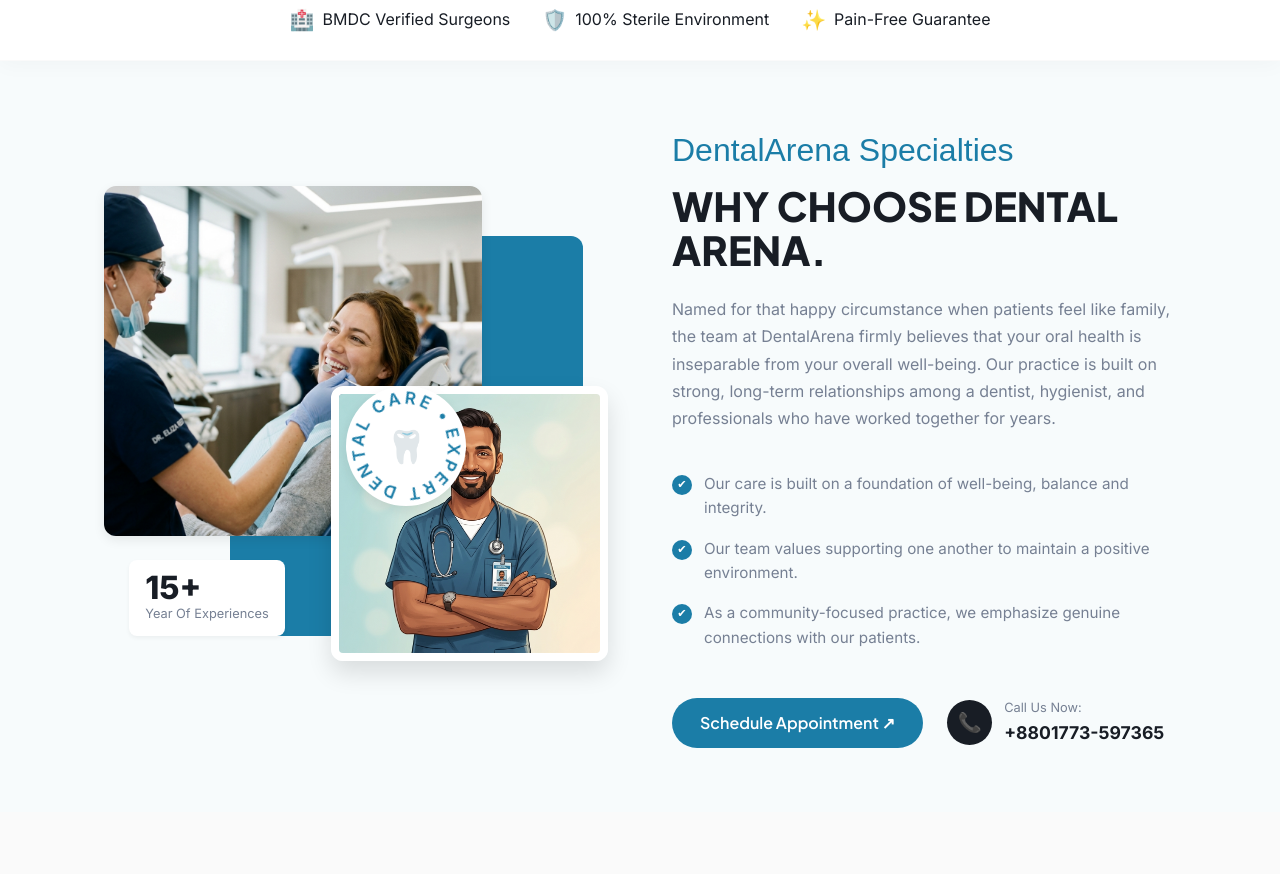
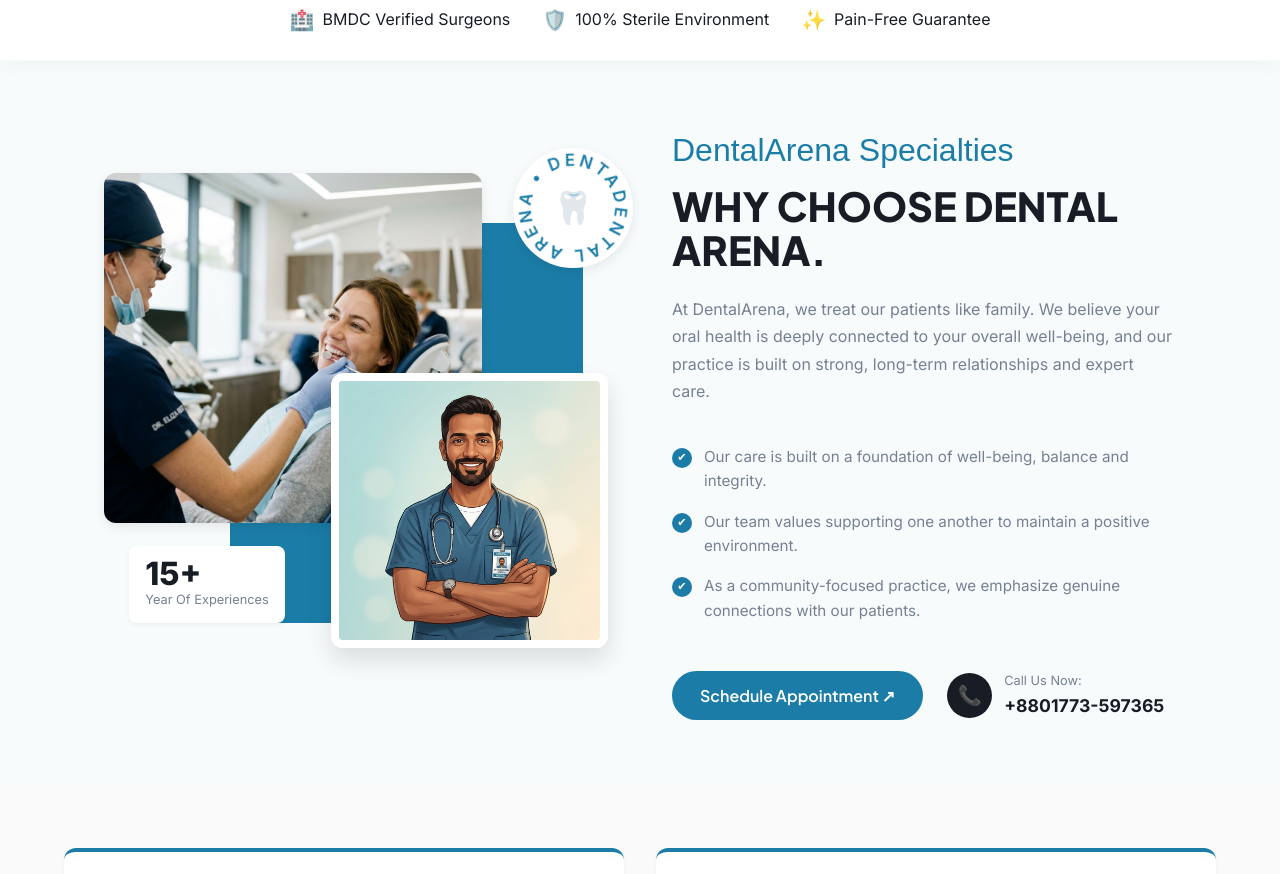
Before and after one commit to farad-alam/DentalArena, a Next.js app: page / in a window 1280 px wide. Shown: the part 820-1694 px from the top of the page. Built offline with nearby package versions, Linux system fonts and the light colour scheme.

Commit message:
style: reposition circular badge and summarize intro text in specialties section

```diff
--- a/src/app/page.module.css
+++ b/src/app/page.module.css
@@ -312,9 +312,8 @@
 
 .circularBadge {
   position: absolute;
-  top: 40%;
-  left: 60%; /* Placed between the two images */
-  transform: translateX(-50%);
+  top: -5%;
+  right: -5%;
   z-index: 4;
   width: 120px;
   height: 120px;
--- a/src/app/page.tsx
+++ b/src/app/page.tsx
@@ -65,7 +65,7 @@
             <div className={styles.circularBadge}>
               <svg viewBox="0 0 100 100" className={styles.rotatingText}>
                  <path id="curve" d="M 50, 50 m -35, 0 a 35,35 0 1,1 70,0 a 35,35 0 1,1 -70,0" fill="transparent"/>
-                 <text><textPath href="#curve">EXPERT DENTAL CARE • DENTAL ARENA •</textPath></text>
+                 <text><textPath href="#curve">DENTAL ARENA • DENTAL ARENA • DENTAL ARENA • </textPath></text>
               </svg>
               <div className={styles.badgeIcon}>🦷</div>
             </div>
@@ -76,7 +76,7 @@
             <span className={styles.specialtiesSubtitle}>DentalArena Specialties</span>
             <h2 className={styles.specialtiesTitle}>WHY CHOOSE DENTAL ARENA.</h2>
             <p className={styles.specialtiesDesc}>
-              Named for that happy circumstance when patients feel like family, the team at DentalArena firmly believes that your oral health is inseparable from your overall well-being. Our practice is built on strong, long-term relationships among a dentist, hygienist, and professionals who have worked together for years.
+              At DentalArena, we treat our patients like family. We believe your oral health is deeply connected to your overall well-being, and our practice is built on strong, long-term relationships and expert care.
             </p>
             <ul className={styles.specialtiesList}>
               <li>
```
